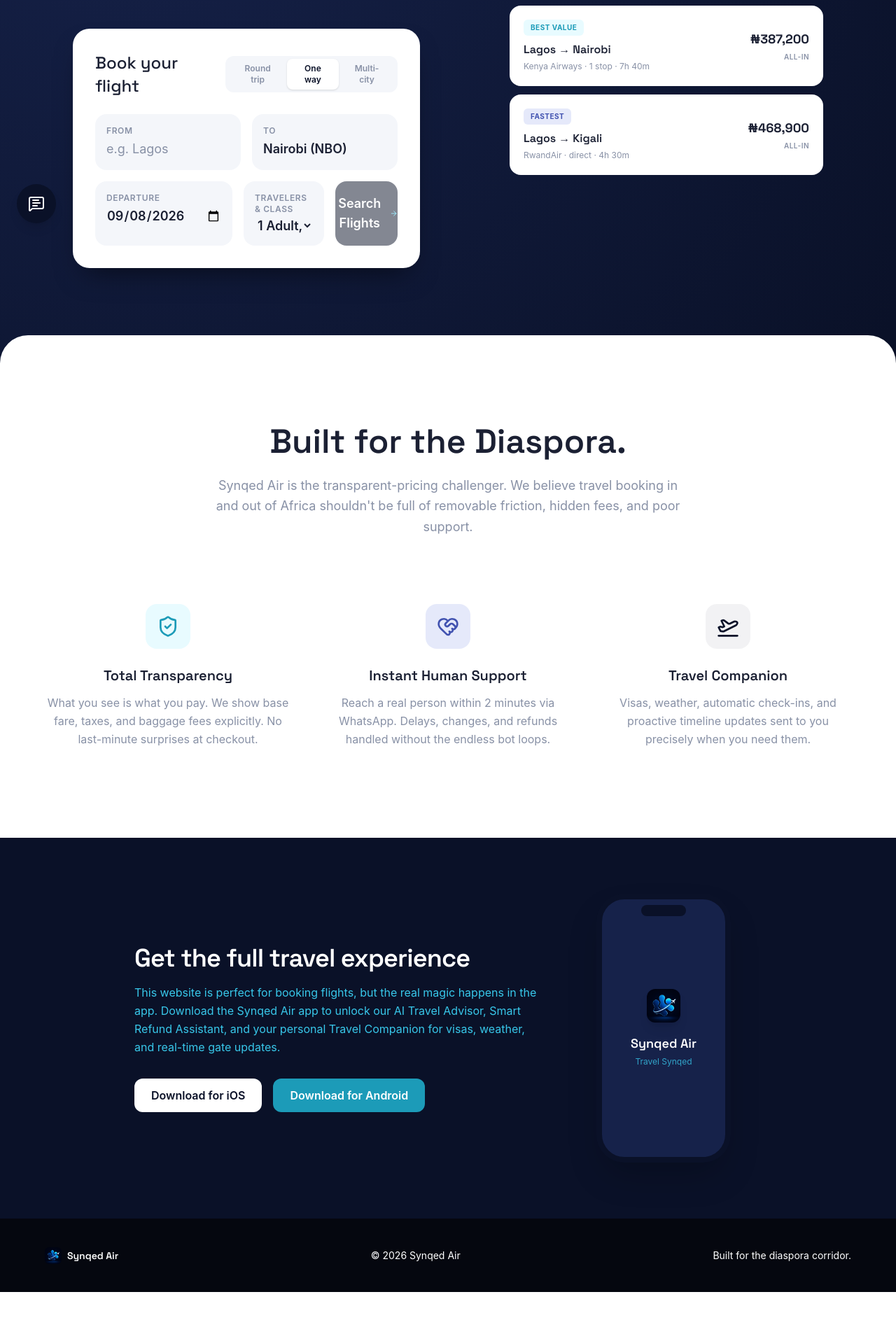
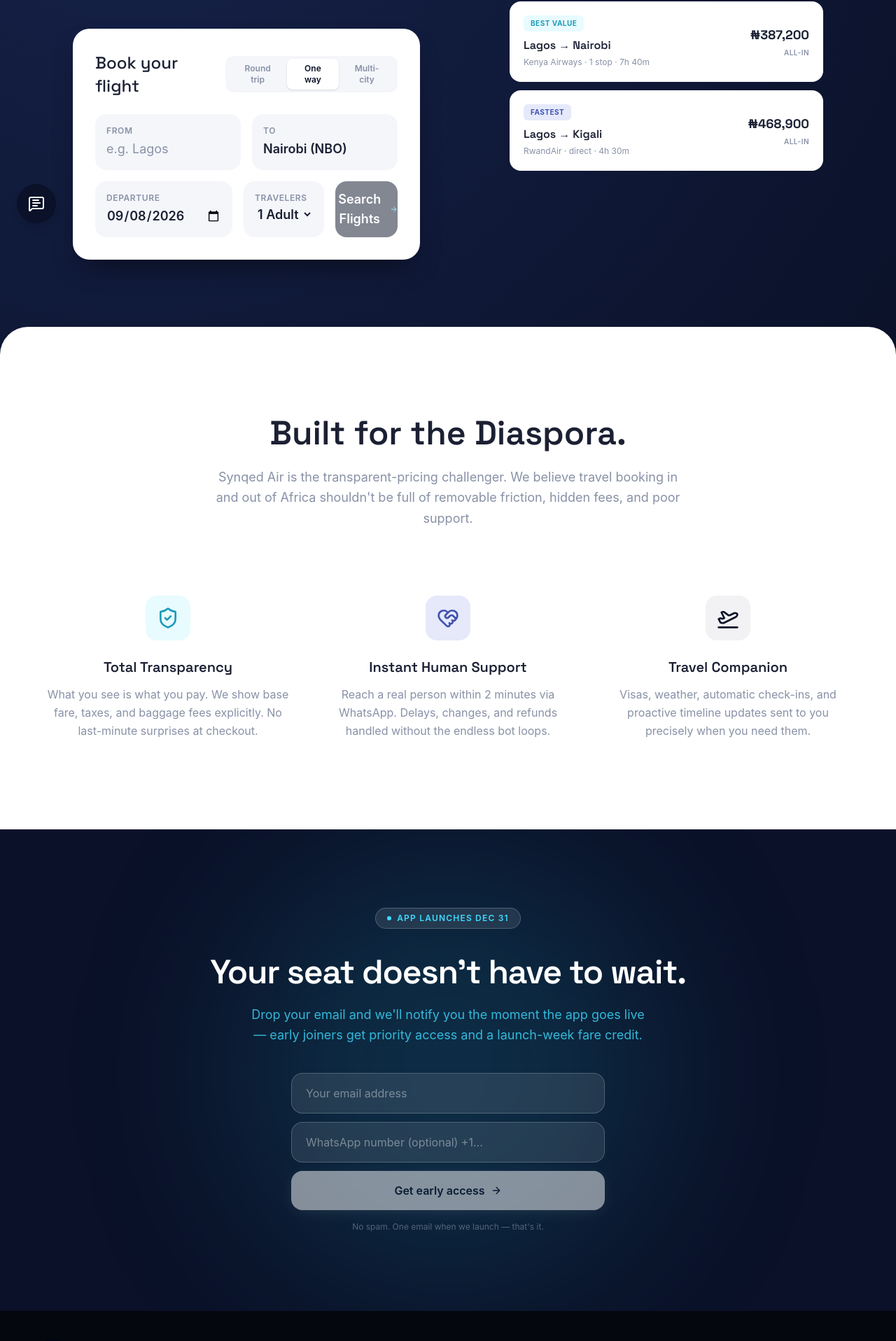
Before and after one commit to Chuzzy99/Synqedair, a Next.js app: page / in a window 1280 px wide. Shown: the part 457-2373 px from the top of the page at 70% size. Before the commit the page ends 2303 px from the top, so only its background shows below. Built offline with nearby package versions, Linux system fonts and the light colour scheme; no server answers.

Commit message:
feat: replace dead app-store CTAs with live Formspree waitlist

```diff
--- a/package.json
+++ b/package.json
@@ -9,6 +9,7 @@
     "lint": "eslint"
   },
   "dependencies": {
+    "@duffel/api": "^4.28.0",
     "@fontsource/ibm-plex-sans": "^5.3.0",
     "@fontsource/space-grotesk": "^5.3.0",
     "framer-motion": "^13.2.0",
--- a/src/app/page.tsx
+++ b/src/app/page.tsx
@@ -25,6 +25,44 @@
   const [greeting, setGreeting] = useState("Hello");
   const [tripType, setTripType] = useState("One way");
   const [userLocation, setUserLocation] = useState("Lagos");
+  const [departDate, setDepartDate] = useState(() => new Date().toISOString().split('T')[0]);
+  const [returnDate, setReturnDate] = useState(() => new Date(Date.now() + 7 * 24 * 60 * 60 * 1000).toISOString().split('T')[0]);
+  const [passengers, setPassengers] = useState("1");
+
+  // Waitlist form state
+  const [waitlistEmail, setWaitlistEmail] = useState("");
+  const [waitlistWhatsapp, setWaitlistWhatsapp] = useState("");
+  const [waitlistLoading, setWaitlistLoading] = useState(false);
+  const [waitlistDone, setWaitlistDone] = useState(false);
+
+  const [waitlistError, setWaitlistError] = useState("");
+
+  const handleWaitlist = async (e: React.FormEvent) => {
+    e.preventDefault();
+    setWaitlistError("");
+    if (!waitlistEmail.trim()) return;
+    setWaitlistLoading(true);
+    try {
+      const res = await fetch("https://formspree.io/f/mdeoyvzn", {
+        method: "POST",
+        headers: { "Content-Type": "application/json" },
+        body: JSON.stringify({
+          email: waitlistEmail.trim(),
+          whatsapp: waitlistWhatsapp.trim() || "—",
+          _subject: "🛫 New Synqed Air waitlist signup",
+        }),
+      });
+      if (!res.ok) {
+        setWaitlistError("Something went wrong. Try again.");
+      } else {
+        setWaitlistDone(true);
+      }
+    } catch {
+      setWaitlistError("Network error — please try again.");
+    } finally {
+      setWaitlistLoading(false);
+    }
+  };
 
   // Dynamically set greeting based on user's local time (client-side only to avoid hydration mismatch)
   useEffect(() => {
@@ -64,6 +102,8 @@
     if (!query.trim()) return;
 
     setLoading(true);
+    const passCount = parseInt(passengers) || 1;
+
     try {
       const res = await parseAdvisorQuery({ query });
       if (res.clarifyingQuestion) {
@@ -77,6 +117,10 @@
         if (res.searchParams.filters) {
           res.searchParams.filters.forEach(f => params.append("filter", f));
         }
+        params.set("departDate", departDate);
+        if (tripType === "Round trip") params.set("returnDate", returnDate);
+        params.set("passengers", passCount.toString());
+
         router.push(`/search?${params.toString()}`);
       } else {
         router.push(`/search?q=${encodeURIComponent(query)}`);
@@ -170,7 +214,15 @@
                 onSubmit={(e) => {
                   e.preventDefault();
                   if (!query.trim()) return;
-                  router.push(`/search?origin=${encodeURIComponent(query)}&destination=NBO`);
+                  const passCount = parseInt(passengers) || 1;
+                  const params = new URLSearchParams();
+                  params.set("origin", query);
+                  params.set("destination", "NBO"); // Fallback default destination
+                  params.set("departDate", departDate);
+                  if (tripType === "Round trip") params.set("returnDate", returnDate);
+                  params.set("passengers", passCount.toString());
+
+                  router.push(`/search?${params.toString()}`);
                 }}
                 className="flex flex-col gap-4"
               >
@@ -203,7 +255,8 @@
                     <label className="block text-xs font-semibold text-mist uppercase tracking-wider mb-1">Departure</label>
                     <input
                       type="date"
-                      defaultValue={new Date().toISOString().split('T')[0]}
+                      value={departDate}
+                      onChange={(e) => setDepartDate(e.target.value)}
                       disabled={loading}
                       className="bg-transparent border-none outline-none w-full text-ink font-semibold md:text-lg"
                     />
@@ -214,7 +267,8 @@
                       <label className="block text-xs font-semibold text-mist uppercase tracking-wider mb-1">Return</label>
                       <input
                         type="date"
-                        defaultValue={new Date(Date.now() + 7 * 24 * 60 * 60 * 1000).toISOString().split('T')[0]}
+                        value={returnDate}
+                        onChange={(e) => setReturnDate(e.target.value)}
                         disabled={loading}
                         className="bg-transparent border-none outline-none w-full text-ink font-semibold md:text-lg"
                       />
@@ -222,13 +276,17 @@
                   )}
 
                   <div className="flex-1 bg-offwhite rounded-2xl p-4 transition-all focus-within:ring-2 focus-within:ring-ice">
-                    <label className="block text-xs font-semibold text-mist uppercase tracking-wider mb-1">Travelers & Class</label>
-                    <select className="bg-transparent border-none outline-none w-full text-ink font-semibold md:text-lg cursor-pointer">
-                      <option>1 Adult, Economy</option>
-                      <option>2 Adults, Economy</option>
-                      <option>1 Adult, Business</option>
-                      <option>2 Adults, Business</option>
-                      <option>1 Adult, First</option>
+                    <label className="block text-xs font-semibold text-mist uppercase tracking-wider mb-1">Travelers</label>
+                    <select
+                      value={passengers}
+                      onChange={(e) => setPassengers(e.target.value)}
+                      className="bg-transparent border-none outline-none w-full text-ink font-semibold md:text-lg cursor-pointer"
+                    >
+                      <option value="1">1 Adult</option>
+                      <option value="2">2 Adults</option>
+                      <option value="3">3 Adults</option>
+                      <option value="4">4 Adults</option>
+                      <option value="5">5 Adults</option>
                     </select>
                   </div>
 
@@ -340,34 +398,114 @@
 
       </main>
 
-      {/* App Download Promo Section */}
-      <section className="bg-indigo text-white py-20 px-6 md:px-10 relative overflow-hidden">
-        <div className="max-w-4xl mx-auto flex flex-col md:flex-row items-center justify-between gap-10 relative z-10">
-          <div className="max-w-xl text-center md:text-left">
-            <h2 className="font-display text-3xl md:text-4xl font-semibold mb-4 tracking-tight">
-              Get the full travel experience
+      {/* Waitlist Capture Section */}
+      <section className="bg-indigo text-white py-20 md:py-28 px-6 md:px-10 relative overflow-hidden">
+        {/* Subtle radial glow */}
+        <div className="pointer-events-none absolute inset-0 flex items-center justify-center">
+          <div className="w-[600px] h-[600px] rounded-full bg-[#1C9BB8]/20 blur-[120px]" />
+        </div>
+
+        <div className="max-w-3xl mx-auto relative z-10 text-center">
+
+          {/* Countdown badge */}
+          <motion.div
+            initial={{ opacity: 0, y: -10 }}
+            whileInView={{ opacity: 1, y: 0 }}
+            viewport={{ once: true }}
+            transition={{ duration: 0.5 }}
+            className="inline-flex items-center gap-2 bg-white/10 border border-white/20 rounded-full px-4 py-1.5 text-xs font-semibold tracking-widest uppercase text-ice mb-8"
+          >
+            <span className="w-1.5 h-1.5 rounded-full bg-[#3DDCFF] animate-pulse" />
+            App launches Dec 31
+          </motion.div>
+
+          {!waitlistDone ? (
+            <motion.div
+              key="form"
+              initial={{ opacity: 0, y: 20 }}
+              whileInView={{ opacity: 1, y: 0 }}
+              viewport={{ once: true }}
+              transition={{ duration: 0.55 }}
+            >
+              <h2 className="font-display text-3xl md:text-5xl font-semibold tracking-tight leading-tight mb-4">
+                Your seat doesn&apos;t have to wait.
               </h2>
-            <p className="text-ice/90 leading-relaxed mb-8">
-              This website is perfect for booking flights, but the real magic happens in the app. Download the Synqed Air app to unlock our AI Travel Advisor, Smart Refund Assistant, and your personal Travel Companion for visas, weather, and real-time gate updates.
+              <p className="text-ice/80 text-base md:text-lg leading-relaxed mb-10 max-w-xl mx-auto">
+                Drop your email and we&apos;ll notify you the moment the app goes live — early joiners get priority access and a launch-week fare credit.
               </p>
-            <div className="flex flex-col sm:flex-row items-center gap-4 justify-center md:justify-start">
-              <button className="bg-white text-indigo font-semibold py-3 px-6 rounded-xl hover:bg-ice transition-colors w-full sm:w-auto">
-                Download for iOS
-              </button>
-              <button className="bg-[#1C9BB8] text-white font-semibold py-3 px-6 rounded-xl hover:bg-[#157a91] transition-colors w-full sm:w-auto">
-                Download for Android
-              </button>
+
+              <form onSubmit={handleWaitlist} className="flex flex-col gap-3 max-w-md mx-auto">
+                <div className="flex flex-col gap-3">
+                  {/* Email */}
+                  <div className="relative">
+                    <input
+                      id="waitlist-email"
+                      type="email"
+                      required
+                      value={waitlistEmail}
+                      onChange={(e) => setWaitlistEmail(e.target.value)}
+                      disabled={waitlistLoading}
+                      placeholder="Your email address"
+                      className="w-full bg-white/10 border border-white/20 text-white placeholder:text-white/40 rounded-2xl px-5 py-4 text-sm md:text-base outline-none focus:ring-2 focus:ring-[#3DDCFF] transition-all disabled:opacity-60"
+                    />
+                  </div>
+
+                  {/* WhatsApp (optional) */}
+                  <div className="relative">
+                    <input
+                      id="waitlist-whatsapp"
+                      type="tel"
+                      value={waitlistWhatsapp}
+                      onChange={(e) => setWaitlistWhatsapp(e.target.value)}
+                      disabled={waitlistLoading}
+                      placeholder="WhatsApp number (optional) +1…"
+                      className="w-full bg-white/10 border border-white/20 text-white placeholder:text-white/40 rounded-2xl px-5 py-4 text-sm md:text-base outline-none focus:ring-2 focus:ring-[#3DDCFF] transition-all disabled:opacity-60"
+                    />
                   </div>
                 </div>
-          <div className="w-full md:w-1/3 flex justify-center">
-            {/* Placeholder for Phone Mockup */}
-            <div className="w-48 h-96 border-[8px] border-[#0A1128] rounded-[2.5rem] bg-indigo2 flex flex-col items-center justify-center p-4 relative shadow-2xl">
-               <div className="w-16 h-4 bg-[#0A1128] rounded-full absolute top-2 left-1/2 -translate-x-1/2"></div>
-               <img src="/logo.jpg" alt="Synqed Air" className="w-12 h-12 rounded-xl mb-4 shadow-lg" />
-               <div className="font-display font-semibold text-lg">Synqed Air</div>
-               <div className="text-xs text-ice/70 mt-1">Travel Synqed</div>
+
+                {waitlistError && (
+                  <p className="text-red-300 text-sm text-center -mt-1">{waitlistError}</p>
+                )}
+
+                <button
+                  type="submit"
+                  disabled={waitlistLoading || !waitlistEmail.trim()}
+                  className="w-full bg-white text-indigo font-semibold py-4 rounded-2xl hover:bg-ice transition-all disabled:opacity-50 flex items-center justify-center gap-2 text-sm md:text-base shadow-[0_4px_24px_-8px_rgba(255,255,255,0.3)]"
+                >
+                  {waitlistLoading
+                    ? <><Loader2 className="w-4 h-4 animate-spin" /> Securing your spot…</>
+                    : <>Get early access <ArrowRight className="w-4 h-4" /></>}
+                </button>
+
+                <p className="text-white/30 text-xs mt-1">
+                  No spam. One email when we launch — that&apos;s it.
+                </p>
+              </form>
+            </motion.div>
+          ) : (
+            <motion.div
+              key="success"
+              initial={{ opacity: 0, scale: 0.95 }}
+              animate={{ opacity: 1, scale: 1 }}
+              transition={{ duration: 0.45, ease: "easeOut" }}
+              className="flex flex-col items-center gap-6"
+            >
+              {/* Checkmark */}
+              <div className="w-20 h-20 rounded-full bg-white/10 border border-white/20 flex items-center justify-center">
+                <Check className="w-9 h-9 text-[#3DDCFF]" />
               </div>
+              <div>
+                <h2 className="font-display text-3xl md:text-4xl font-semibold mb-3">
+                  You&apos;re on the list.
+                </h2>
+                <p className="text-ice/70 text-base md:text-lg max-w-md mx-auto">
+                  We&apos;ll message you the moment the app is live. Keep an eye on WhatsApp too if you shared your number.
+                </p>
               </div>
+
+            </motion.div>
+          )}
         </div>
       </section>
 
--- a/src/app/search/page.tsx
+++ b/src/app/search/page.tsx
@@ -29,6 +29,8 @@
   const clarify = searchParams.get("clarify");
   const origin = searchParams.get("origin");
   const destination = searchParams.get("destination");
+  const departDate = searchParams.get("departDate");
+  const passengers = searchParams.get("passengers");
 
   const [activeFilter, setActiveFilter] = useState("Best value");
   const [offers, setOffers] = useState<FlightOffer[]>([]);
@@ -41,6 +43,8 @@
         const res = await searchFlights({
           origin: origin || "LOS",
           destination: destination || "NBO",
+          departDate: departDate || new Date().toISOString().split('T')[0],
+          passengers: passengers ? parseInt(passengers) : 1,
           filters: [activeFilter]
         });
         setOffers(res.offers);
@@ -51,7 +55,11 @@
       }
     }
     loadFlights();
-  }, [origin, destination, activeFilter]);
+  }, [origin, destination, departDate, passengers, activeFilter]);
+
+  const formattedDate = departDate
+    ? new Date(departDate).toLocaleDateString('en-US', { weekday: 'short', day: 'numeric', month: 'short' })
+    : new Date().toLocaleDateString('en-US', { weekday: 'short', day: 'numeric', month: 'short' });
 
   return (
     <>
@@ -69,12 +77,12 @@
               </h1>
             ) : (
               <h1 className="font-display text-2xl md:text-3xl font-semibold tracking-tight">
-                {origin || "Lagos"} → {destination || "Nairobi"}
+                {origin || "LOS"} → {destination || "NBO"}
               </h1>
             )}
 
             <p className="mt-1.5 text-xs md:text-sm text-[#AEB6CC]">
-              Thu, 3 Sep · 1 traveler · Economy
+              {formattedDate} · {passengers || 1} traveler{parseInt(passengers || "1") > 1 ? "s" : ""}
             </p>
 
             <div className="flex flex-wrap gap-2 mt-6 pb-2">
```
Also changed, not shown: src/components/FlightOfferCard.tsx (+48 -10 lines), src/lib/api.ts (+4 -3 lines), src/types/index.ts (+23 -12 lines), 1 other file (tests, documents, lock files or other folders). Lines whose indentation alone changed are shown as unchanged.
